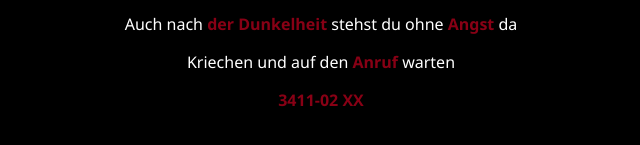
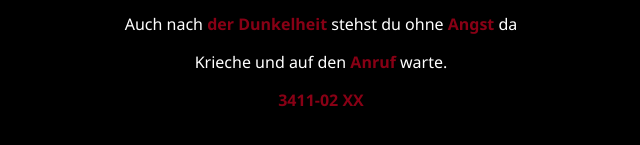
Before and after one commit to forusu/3411-02, a plain HTML site: page index.html in a window 1280 px wide. Shown: the part 351-496 px from the top of the page, 319-959 px from the left. Drawn offline with Linux system fonts and the light colour scheme.

Commit message:
Update index.html

```diff
--- a/index.html
+++ b/index.html
@@ -37,7 +37,7 @@
 
         <img src='trg.png' width="100" height="100">
         <p class="txt">Auch nach <b><span class="red">der Dunkelheit</span></b> stehst du ohne <b><span class="red">Angst</span></b> da</p>
-        <p class="txt">Kriechen und auf den <b><span class="red">Anruf</span></b> warten</p>
+        <p class="txt">Krieche und auf den <b><span class="red">Anruf</span></b> warte.</p>
         <b><p class="red">3411-02 XX</p></b>
 
     </center>
```
